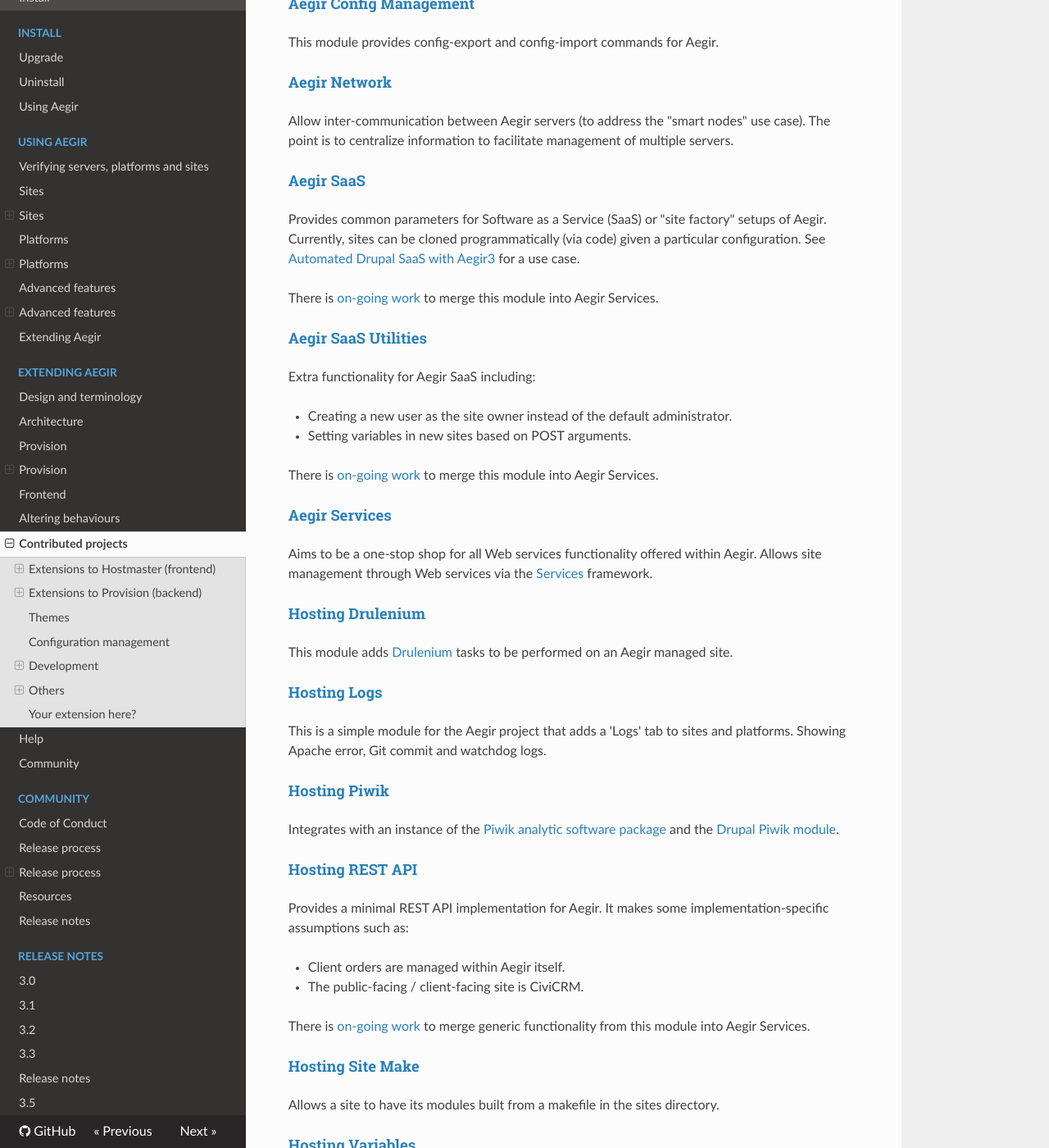
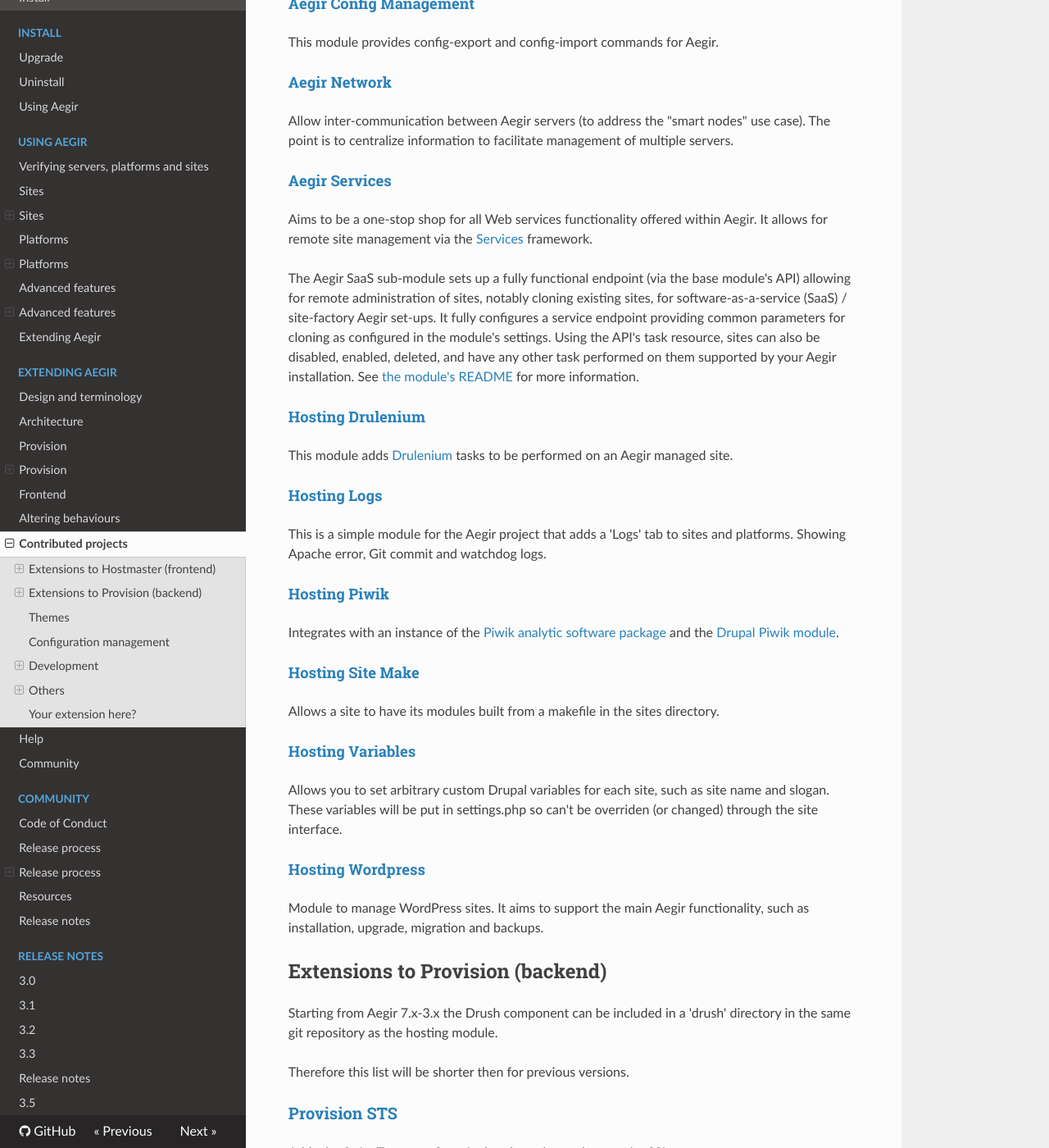
Before and after one commit to aegir-project/documentation, an MkDocs documentation site: the page built from docs/extend/contrib.md, in a window 1280 px wide and 1400 px high, scrolled down 1652 px. Shown: the whole window at 82% size. Built offline with MkDocs 1.6.1, drawn with Linux system fonts in a browser that asks for light colours; nearby versions of some CDN libraries; old or Windows-style settings are respelled for this version of MkDocs; some of the changed text lies outside the part shown.

Commit message:
As per the recent Aegir Services work, collapsed all similar modules into there.

```diff
--- a/docs/extend/contrib.md
+++ b/docs/extend/contrib.md
@@ -58,24 +58,11 @@
 
 Allow inter-communication between Aegir servers (to address the "smart nodes" use case). The point is to centralize information to facilitate management of multiple servers.
 
-#### [Aegir SaaS](https://www.drupal.org/project/hosting_saas)
-
-Provides common parameters for Software as a Service (SaaS) or "site factory" setups of Aegir.  Currently, sites can be cloned programmatically (via code) given a particular configuration.  See [Automated Drupal SaaS with Aegir3](https://praxis.coop/en/blog/automated-drupal-saas-aegir3) for a use case.
-
-There is [on-going work](https://www.drupal.org/node/2705805) to merge this module into Aegir Services.
-
-#### [Aegir SaaS Utilities](https://github.com/PraxisLabs/hosting_saas_utils)
-
-Extra functionality for Aegir SaaS including:
-
-* Creating a new user as the site owner instead of the default administrator.
-* Setting variables in new sites based on POST arguments.
-
-There is [on-going work](https://www.drupal.org/node/2705805) to merge this module into Aegir Services.
-
 #### [Aegir Services](https://www.drupal.org/project/hosting_services)
 
-Aims to be a one-stop shop for all Web services functionality offered within Aegir. Allows site management through Web services via the [Services](https://www.drupal.org/project/services) framework.
+Aims to be a one-stop shop for all Web services functionality offered within Aegir. It allows for remote site management via the [Services](https://www.drupal.org/project/services) framework.
+
+The Aegir SaaS sub-module sets up a fully functional endpoint (via the base module's API) allowing for remote administration of sites, notably cloning existing sites, for software-as-a-service (SaaS) / site-factory Aegir set-ups. It fully configures a service endpoint providing common parameters for cloning as configured in the module's settings. Using the API's task resource, sites can also be disabled, enabled, deleted, and have any other task performed on them supported by your Aegir installation. See [the module's README](http://cgit.drupalcode.org/hosting_services/tree/submodules/hosting_saas/README.md) for more information.
 
 #### [Hosting Drulenium](https://www.drupal.org/project/hosting_drulenium)
 
@@ -88,15 +75,6 @@
 #### [Hosting Piwik](https://www.drupal.org/project/hosting_piwik)
 
 Integrates with an instance of the [Piwik analytic software package](https://en.wikipedia.org/wiki/Piwik) and the [Drupal Piwik module](https://www.drupal.org/project/piwik).
-
-#### [Hosting REST API](https://github.com/PraxisLabs/hosting_restapi)
-
-Provides a minimal REST API implementation for Aegir.  It makes some implementation-specific assumptions such as:
-
-* Client orders are managed within Aegir itself.
-* The public-facing / client-facing site is CiviCRM.
-
-There is [on-going work](https://www.drupal.org/node/2705805) to merge generic functionality from this module into Aegir Services.
 
 #### [Hosting Site Make](https://github.com/mglaman/hosting_site_make)
 
```
